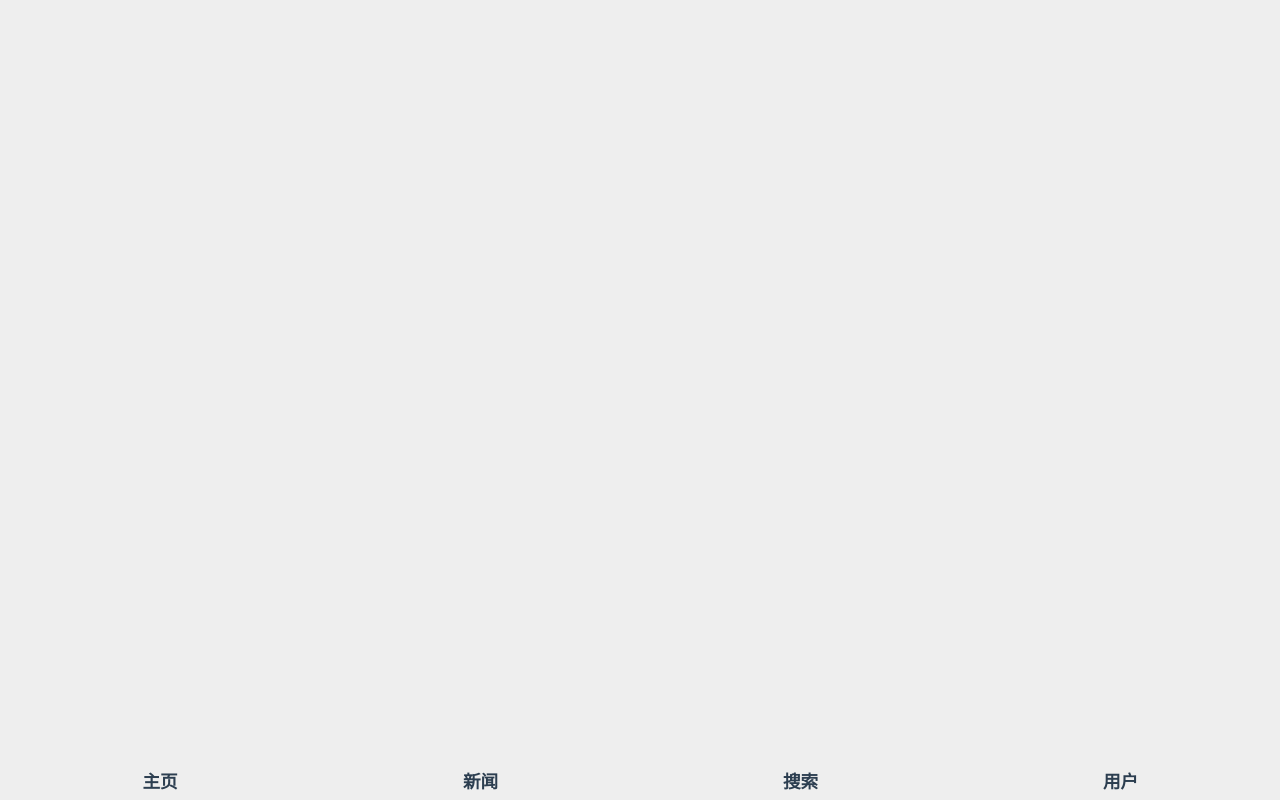
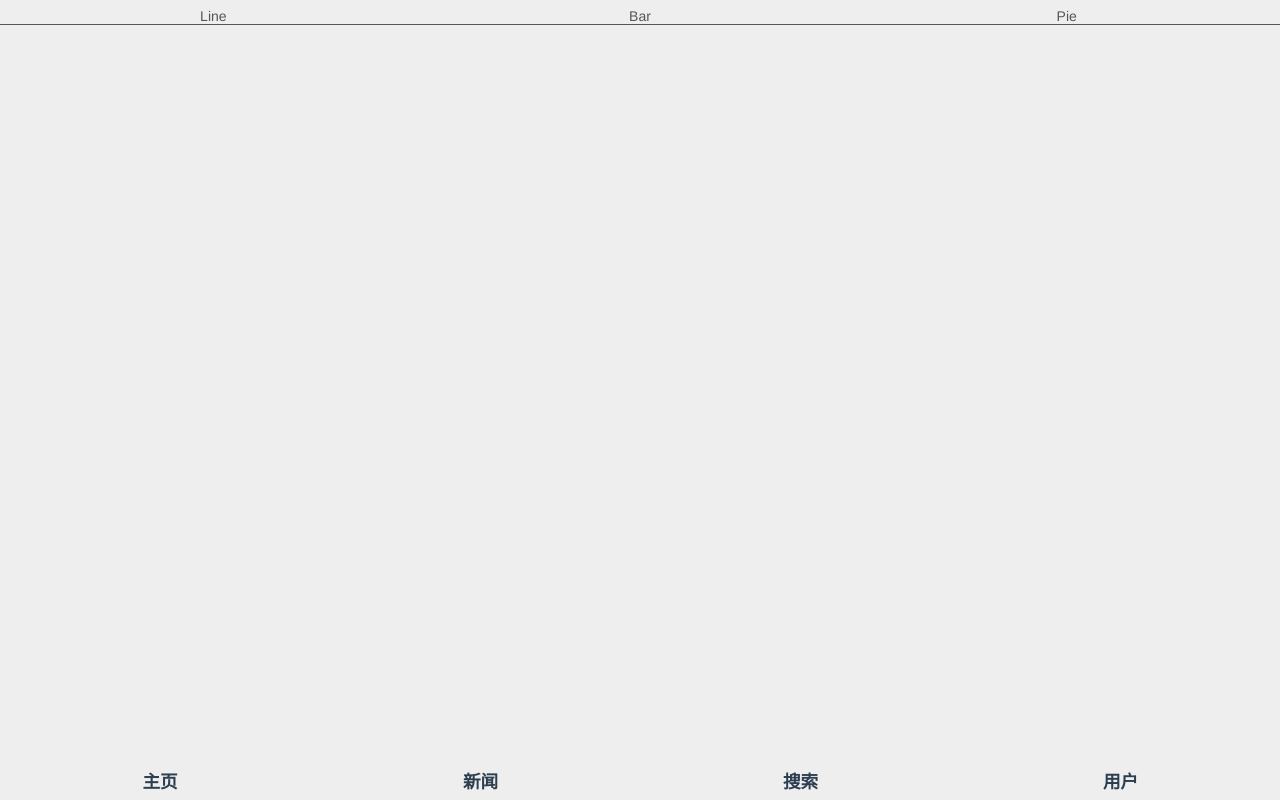
Before and after one commit to moshuying/echartsApp, a Vue app: page /Home/navMap in a window 1280 px wide. Built offline with nearby package versions, Linux system fonts and the light colour scheme; a web font is replaced by a local one.

Commit message:
构建地图导航

```diff
--- a/package.json
+++ b/package.json
@@ -44,6 +44,7 @@
     "sass": "^1.18.0",
     "sass-loader": "^7.1.0",
     "typescript": "^3.4.3",
-    "vue-template-compiler": "^2.6.10"
+    "vue-template-compiler": "^2.6.10",
+    "layui-src": "latest"
   }
 }
--- /dev/null
+++ b/src/components/map/gaode.vue
@@ -0,0 +1,28 @@
+<template>
+<div class="gaodeMap">
+
+</div>
+</template>
+
+<script>
+    export default {
+        name: "navMap"
+        ,data(){
+            return{}
+        },mounted() {
+            this.getGeolocation()
+        },methods:{
+            getGeolocation(){
+
+            }
+        }
+    }
+</script>
+
+<style scoped>
+.gaodeMap{
+    width: 100%;
+    height: 40rem;
+
+}
+</style>
--- a/src/components/public/header.vue
+++ b/src/components/public/header.vue
@@ -9,6 +9,9 @@
             </li>
             <li>
                 <router-link to="/Home/Pie">Pie</router-link>
+            </li>
+            <li>
+                <router-link to="/Home/navMap">navMap</router-link>
             </li>
         </ul>
     </div>
--- a/src/router.ts
+++ b/src/router.ts
@@ -29,6 +29,11 @@
           path:'/Home/Pie',
           name:'/Pie',
           component:()=>import('./views/charts/ViewPie.vue'),
+        },
+        {
+          path:'/Home/navMap',
+          name:'/navMap',
+          component:()=>import('./views/map/navMap.vue'),
         }
       ]
     },
--- /dev/null
+++ b/src/views/map/navMap.vue
@@ -0,0 +1,17 @@
+<template>
+    <div class="home">
+        <v-gaode></v-gaode>
+    </div>
+</template>
+
+<script lang="ts">
+    import { Component, Vue } from 'vue-property-decorator';
+    import gaode from '../../components/map/gaode.vue'; // @ is an alias to /src
+
+    @Component({
+        components: {
+            'v-gaode':gaode
+        },
+    })
+    export default class Home extends Vue {}
+</script>
```
Also changed, not shown: 1 other file (tests, documents, lock files or other folders).
